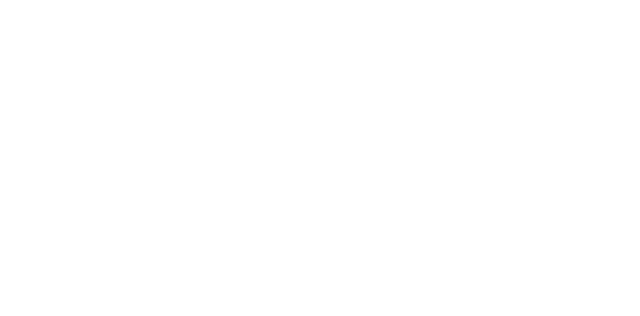
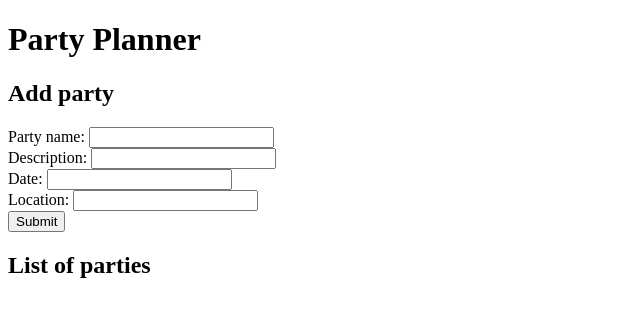
Before and after one commit to stevenh-gh/Unit2.PartyPlanner, a plain HTML site: page index.html in a window 1280 px wide. Shown: the whole page, without its empty margins (0-640 px from the left). Drawn offline with Linux system fonts and the light colour scheme.

Commit message:
Add party form

```diff
--- a/index.html
+++ b/index.html
@@ -8,6 +8,31 @@
 </head>
 
 <body>
+	<h1>Party Planner</h1>
+
+	<h2>Add party</h2>
+	<div>
+		<form id="party-form">
+			<label for="name">Party name: </label>
+			<input type="text" name="name"><br>
+			<label for="description">Description: </label>
+			<input type="text" name="description"><br>
+			<label for="date">Date: </label>
+			<input type="datetime" name="date"><br>
+			<label for="location">Location: </label>
+			<input type="text" name="location"><br>
+			<input type="submit" value="Submit">
+		</form>
+	</div>
+
+	<h2>List of parties</h2>
+	<div>
+		<h3 id="party-name"></h3>
+		<p id="description"></p>
+		<p id="date"></p>
+		<p id="location"></p>
+	</div>
+
 	<script src="script.js"></script>
 </body>
 
```
Also changed, not shown: script.js (line endings or trailing spaces).
